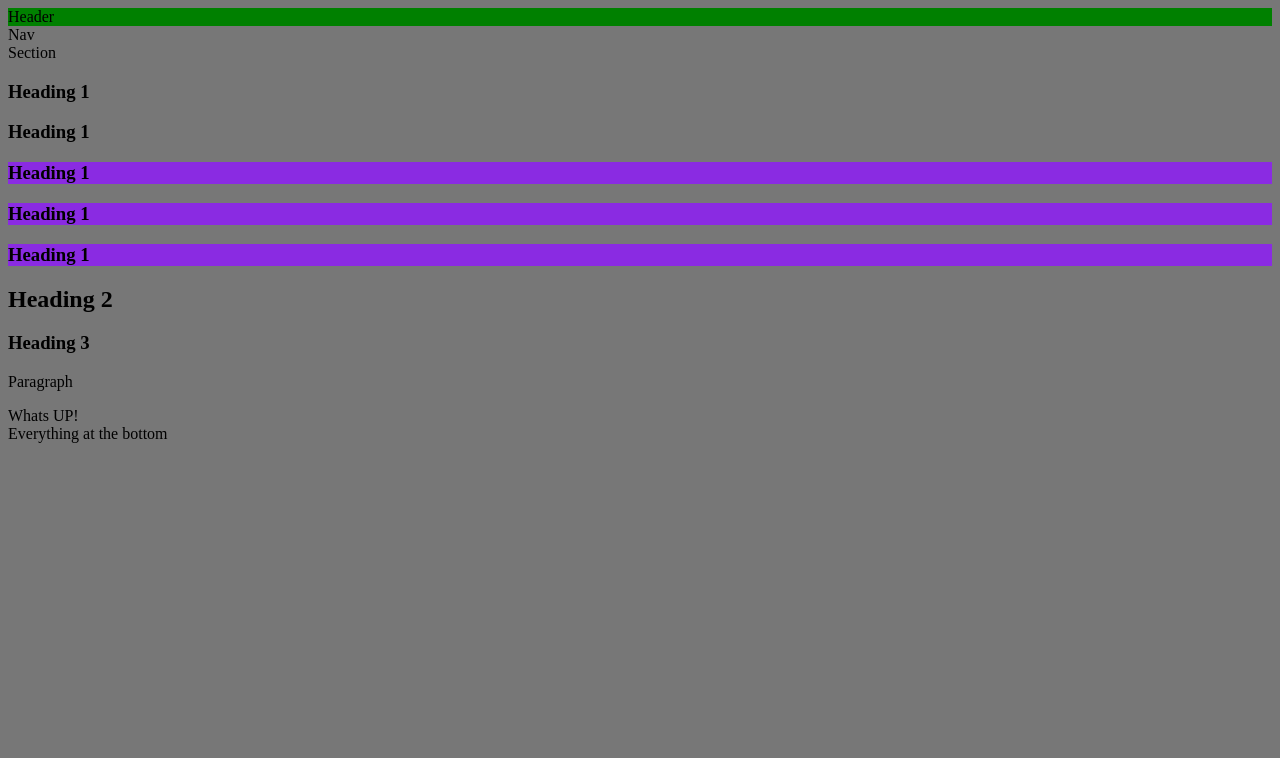
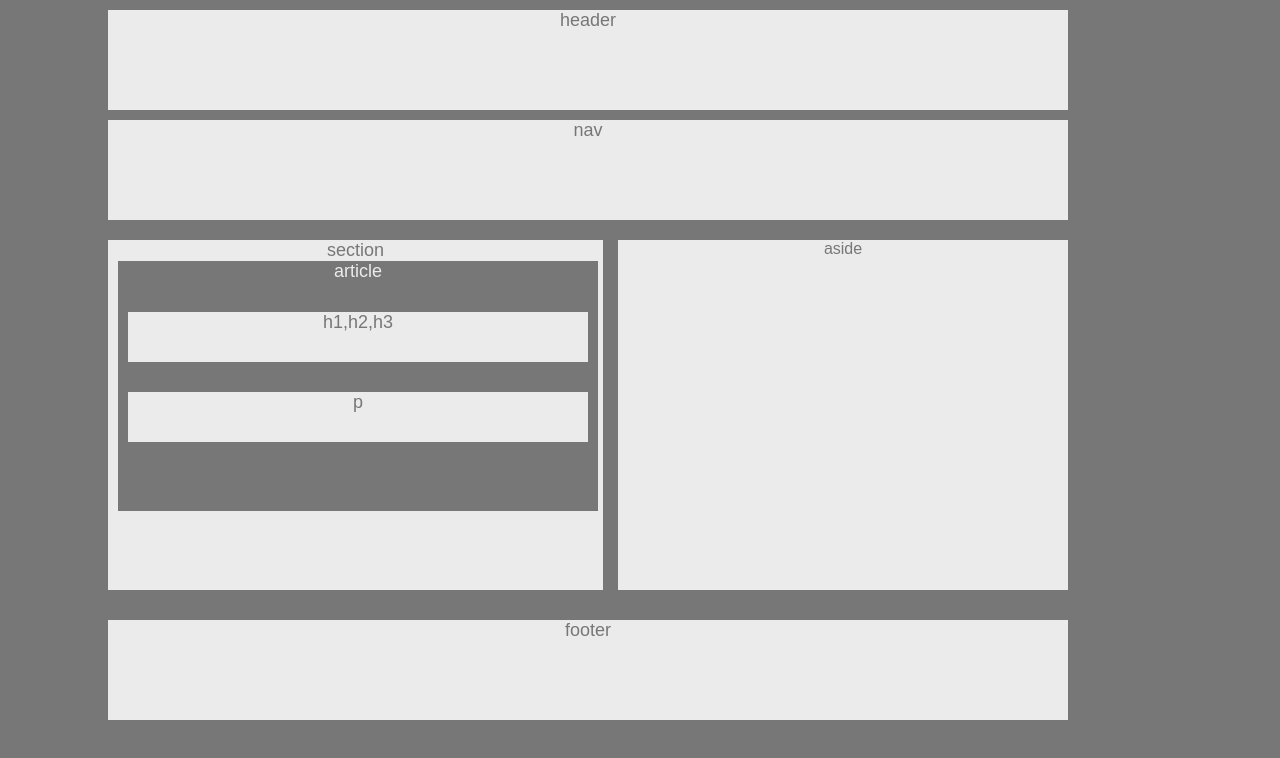
Before and after one commit to lucy13palmer7/wireframe-homework, a plain HTML site: page index.html in a window 1280 px wide. Drawn offline with Linux system fonts and the light colour scheme.

Commit message:
Second Commit

```diff
--- a/index.html
+++ b/index.html
@@ -4,25 +4,20 @@
     <meta charset="UTF-8">
     <meta name="viewport" content="width=device-width, initial-scale=1.0">
     <meta http-equiv="X-UA-Compatible" content="ie=edge">
-    <title>Document</title>
+    <title>HW_Wireframe</title>
     <link rel="stylesheet" type="text/css" href="style.css">
 </head>
 <body>
-    <header>Header</header>
-    <nav> Nav</nav>
-    <section> Section
-     <article>
-            <h1>Heading 1</h1>
-            <h1>Heading 1</h1>
-            <h1 class="purple">Heading 1</h1>
-            <h1 class="purple">Heading 1</h1>
-            <h1 class="purple">Heading 1</h1>
-         <h2>Heading 2</h2>
-         <h3>Heading 3</h3>
-         <p>Paragraph</p>
-        </article>
+    <header>header</header>
+    <nav> nav</nav>
+    <section class="sec">section
+    <article class="art"> article
+        <div class="h1-3">h1,h2,h3</div>
+        <p class="par">p</p>
+    </article>
     </section>
-    <aside>Whats UP!</aside>
-    <footer>Everything at the bottom</footer>
+    <aside id="image1"> aside
+    </aside>
+   <footer>footer</footer>
 </body>
 </html>
--- a/style.css
+++ b/style.css
@@ -1,9 +1,105 @@
-html{
-    background-color: #777
+body{
+    background-color: #777;
+    font-family: Arial, Helvetica, Helvetica, sans-serif;
+    /* width: 960px; */
+    width: 1070px;
 }
-header{
-    background-color: green
+header {
+    background-color:#ebebeb;
+    width: 960px;
+    /* width: 1070px; */
+    height: 100px;
+    font-size: 18px;
+    font-family: Arial, Helvetica,Helvetica, sans-serif;
+    text-align: center;
+    font: bold;
+    color: #777;
+    margin-top: 10px;
+    margin-left: 100px;
+    margin-right: 100px;
 }
-.purple {
-    background-color: blueviolet
+nav {
+    background-color:#ebebeb;
+    width: 960px;
+    /* width: 1070px; */
+    height: 100px;
+    font-size: 18px;
+    font-family: Arial, Helvetica,Helvetica, sans-serif;
+    text-align: center;
+    color: #777;
+    margin-top: 10px;
+    margin-left: 100px;
+    margin-right: 100px;
 }
+.sec {
+    float: left;
+    width: 495px;
+    height: 350px;
+    margin-top: 20px;
+    margin-left: 100px;
+    background-color: #ebebeb;
+    text-align: center;
+    color: #777;
+    font-family: Arial, Helvetica, sans-serif;
+    font-size: 18px;
+
+}
+.art {
+    width: 480px;
+    height: 250px;
+    /* margin-top: 250px; */
+    margin-left: 10px;
+    margin-right: 10px;
+    background-color: #777;
+    text-align: center;
+    color: #ebebeb;
+    font-family: Arial, Helvetica, sans-serif;
+    font-size: 18px;
+}
+.h1-3 {
+    width: 460px;
+    height: 50px;
+    background-color: #ebebeb;
+    text-align: center;
+    color: #777;
+    font-family: Arial, Helvetica, sans-serif;
+    font-size: 18px;
+    margin-top: 30px;
+    margin-left: 10px;
+    margin-right: 30px;
+}
+.par {
+    width: 460px;
+    height: 50px;
+    background-color: #ebebeb;
+    text-align: center;
+    color: #777;
+    font-family: Arial, Helvetica, sans-serif;
+    font-size: 18px;
+    margin-top: 30px;
+    margin-left: 10px;
+    margin-right: 10px;
+}
+  #image1 {
+    float: right;
+    width: 450px;
+    height: 350px;
+    background-color: #ebebeb;
+    color:#777;
+    margin-top: 20px;
+    margin-right: 10px;
+    text-align: center;
+  }
+  footer {
+      width: 960px;
+      /* width: 1070px; */
+      height: 100px;
+      background-color: #ebebeb;
+      color:#777;
+      margin-top: 400px;
+      margin-left: 100px;
+      margin-right: 100px;
+      font-family: Arial, Helvetica, sans-serif;
+      font-size: 18px;
+      text-align: center;
+  }
```
